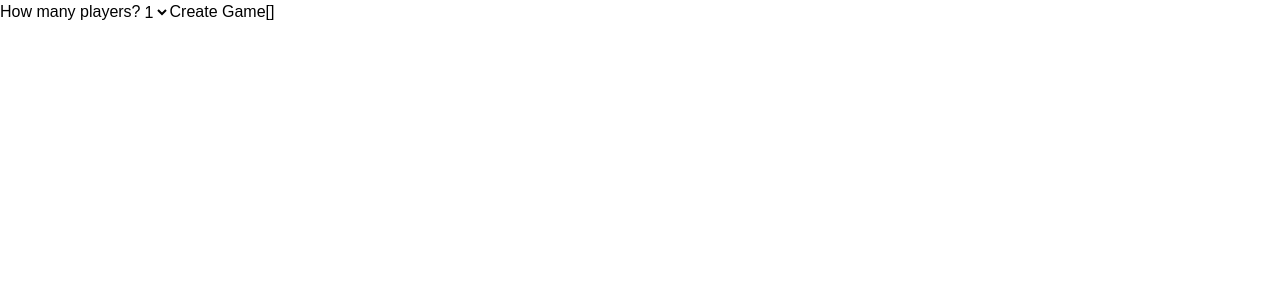
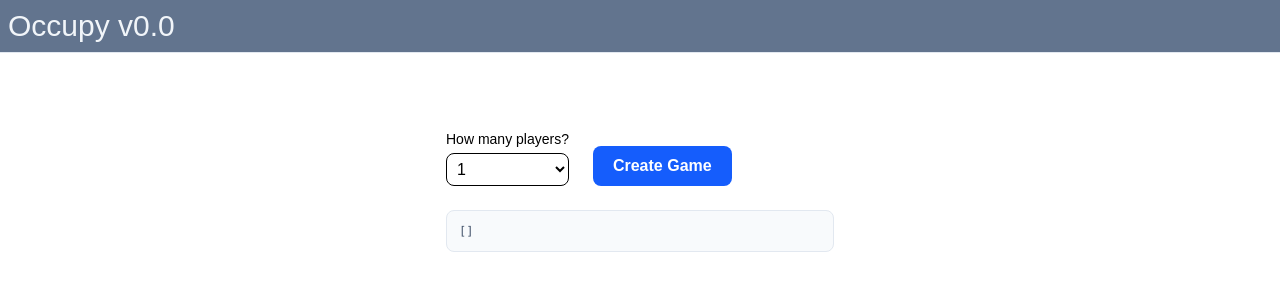
Before and after one commit to TimAshton/occupy-client, a React (Vite) app: page / in a window 1280 px wide. Shown: the top 300 px of the page. Built offline with nearby package versions, Linux system fonts and the light colour scheme.

Commit message:
Styling with Tailwind and new page header

```diff
--- a/index.html
+++ b/index.html
@@ -8,6 +8,9 @@
         <title>occupy</title>
     </head>
     <body>
+        <header class="p-2 w-full bg-slate-500 border-b border-slate-200 text-slate-100 text-3xl">
+            Occupy v0.0
+        </header>
         <div id="root"></div>
         <script type="module" src="/src/main.tsx"></script>
     </body>
--- a/src/components/CreateGame.tsx
+++ b/src/components/CreateGame.tsx
@@ -18,14 +18,32 @@ export default function CreateGame() {
     };
 
     return (
-        <div className="flex rounded-2x1">
-            How many players?
-            <select>
-                <option>1</option>
-                <option>2</option>
-            </select>
-            <button onClick={() => createClickHandler()}>Create Game</button>
-            <h2>{JSON.stringify(data)}</h2>
+        <div className="my-15 flex flex-wrap items-center gap-6 p-4 w-full max-w-[420px] mx-auto">
+            {/* Player Selection (Sets the height of the row) */}
+            <div className="flex flex-col gap-1">
+                <div className="text-sm font-medium">How many players?</div>
+                <select className="border rounded-lg p-1.5 bg-white">
+                    <option>1</option>
+                    <option>2</option>
+                </select>
+            </div>
+
+            {/* Action Button - Aligned to bottom */}
+            <div className="flex flex-col self-stretch justify-end">
+                <button
+                    className="bg-blue-600 text-white px-5 py-2 rounded-lg font-semibold hover:bg-blue-700 transition-colors"
+                    onClick={() => createClickHandler()}
+                >
+                    Create Game
+                </button>
+            </div>
+
+            {/* Data Output */}
+            <div className="flex-1 min-w-[200px] bg-slate-50 p-3 rounded-lg border border-slate-200 self-stretch flex items-end">
+                <code className="text-xs break-all text-slate-600">
+                    {JSON.stringify(data)}
+                </code>
+            </div>
         </div>
     );
 }
```
